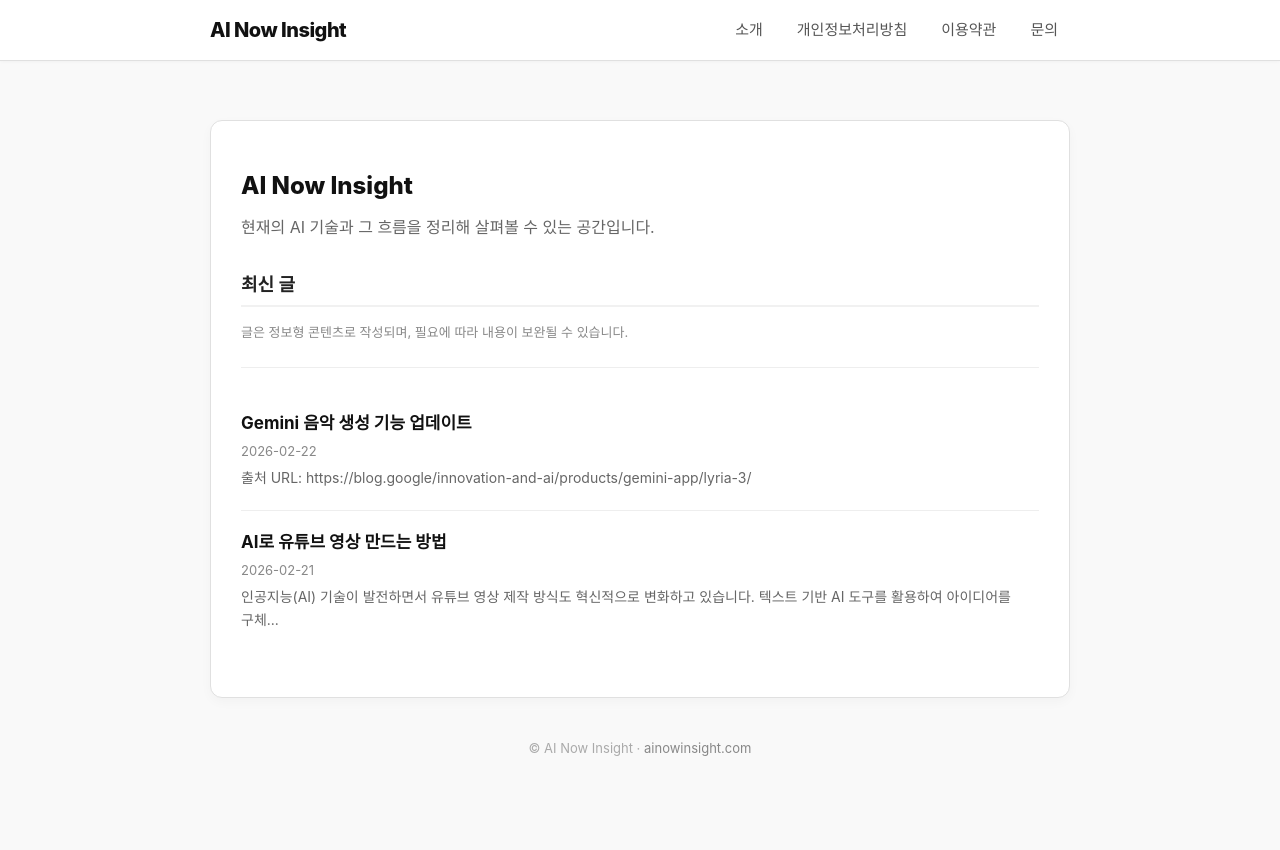
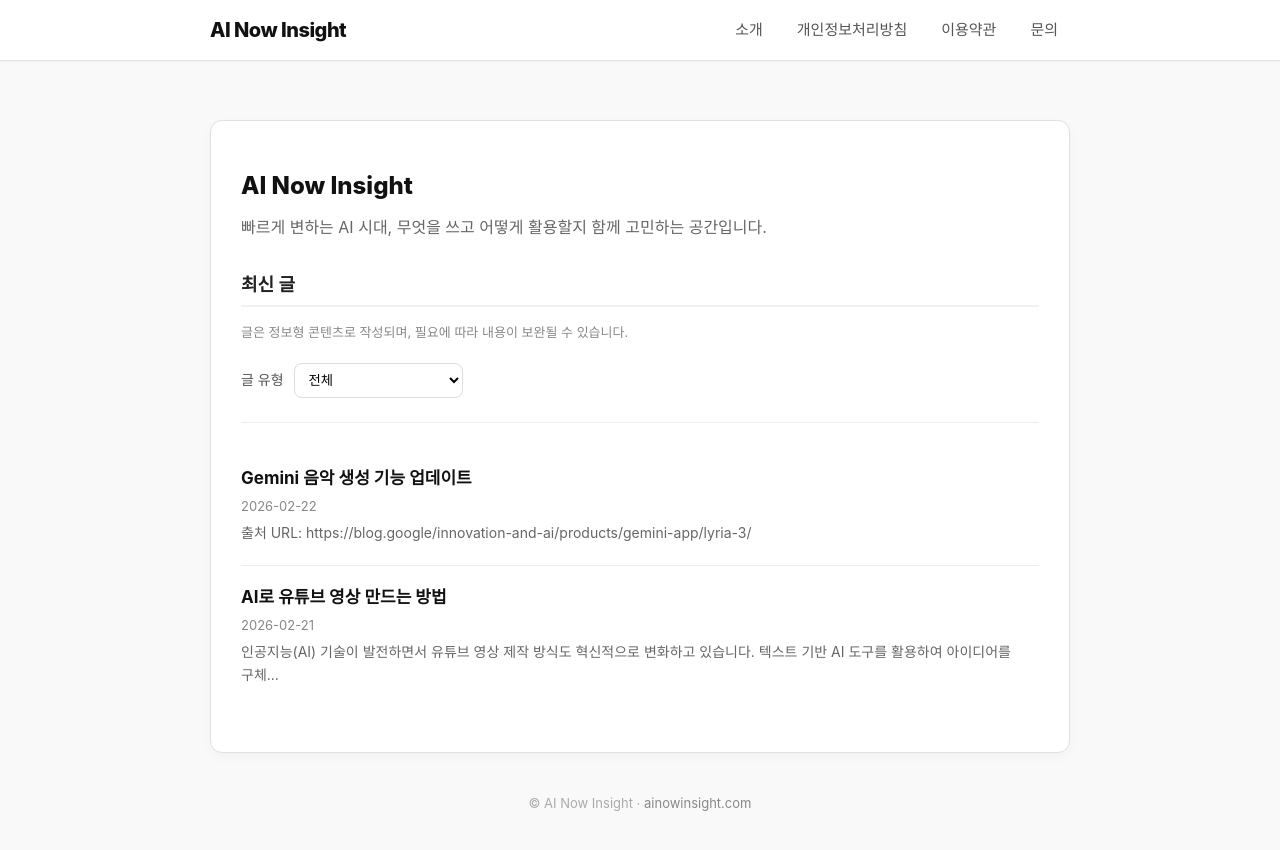
Before and after one commit to ilovegkd/ilovegkd.github.io, a Jekyll site: the page built from index_.html, in a window 1280 px wide. Shown: the top 850 px of the page. Built offline with Jekyll 4.4.1, drawn with Linux system fonts in a browser that asks for light colours.

Commit message:
Update index_.html

```diff
--- a/index_.html
+++ b/index_.html
@@ -21,7 +21,12 @@
   .pagination a:hover { background-color: #f5f5f5; }
   .pagination .current { background-color: #007bff; color: white; border-color: #007bff; }
   .pagination .disabled { color: #ccc; border-color: #eee; pointer-events: none; }
-</style>
+
+  /* ✅ 유형 드롭다운(간단 스타일) */
+  .post-filter { display:flex; align-items:center; gap:10px; margin: 14px 0 18px; }
+  .post-filter label { font-size: 14px; color:#555; }
+  .post-filter select { padding: 8px 10px; border:1px solid #ddd; border-radius:8px; background:#fff; }
+  </style>
 </head>
 <body>
   <div class="container">
@@ -43,18 +48,29 @@
     <section class="hero">
       <div class="card">
         <h1 class="site-title">AI Now Insight</h1>
-        <p class="site-subtitle">현재의 AI 기술과 그 흐름을 정리해 살펴볼 수 있는 공간입니다.</p>
+        <p class="site-subtitle">빠르게 변하는 AI 시대, 무엇을 쓰고 어떻게 활용할지 함께 고민하는 공간입니다.</p>
 
         <div class="h2">최신 글</div>
         <div class="meta" style="margin-bottom: 20px;">
           글은 정보형 콘텐츠로 작성되며, 필요에 따라 내용이 보완될 수 있습니다.
         </div>
+
+        <!-- ✅ 드롭다운 필터 (전체/비교/과정) -->
+        <div class="post-filter">
+          <label for="modeFilter">글 유형</label>
+          <select id="modeFilter">
+            <option value="ALL">전체</option>
+            <option value="NEWS">AI 최신 소식(업데이트)</option>
+            <option value="HOWTO">AI 활용 가이드(사용법)</option>
+          </select>
+        </div>
+
         <hr />
 
-        <ul class="list">
+        <ul class="list" id="postList">
           {% assign posts_source = paginator.posts | default: site.posts %}
           {% for post in posts_source %}
-            <li class="post-item">
+            <li class="post-item" data-mode="{{ post.post_mode | default: '' }}">
               {% if post.image %}
                 <img src="{{ post.image | relative_url }}" alt="{{ post.title | escape }}" loading="lazy" class="post-thumb" />
               {% endif %}
@@ -68,6 +84,7 @@
             </li>
           {% endfor %}
         </ul>
+
         {% if paginator.total_pages > 1 %}
         <div class="pagination">
 
@@ -95,5 +112,33 @@
     </footer>
   </div>
 
+  <!-- ✅ 필터 스크립트: post_mode 기준(NEWS/HOWTO) -->
+  <script>
+  (function(){
+    var sel = document.getElementById("modeFilter");
+    var list = document.getElementById("postList");
+    if (!sel || !list) return;
+
+    var items = list.querySelectorAll(".post-item");
+
+    function apply(){
+      var v = (sel.value || "ALL").toUpperCase();
+      for (var i = 0; i < items.length; i++) {
+        var m = (items[i].getAttribute("data-mode") || "").toUpperCase();
+
+        // post_mode가 없는 예전 글은 "전체"에서만 보이게 처리
+        if (v === "ALL") {
+          items[i].style.display = "";
+        } else {
+          items[i].style.display = (m === v) ? "" : "none";
+        }
+      }
+    }
+
+    sel.addEventListener("change", apply);
+    apply();
+  })();
+  </script>
+
 </body>
 </html>
```
